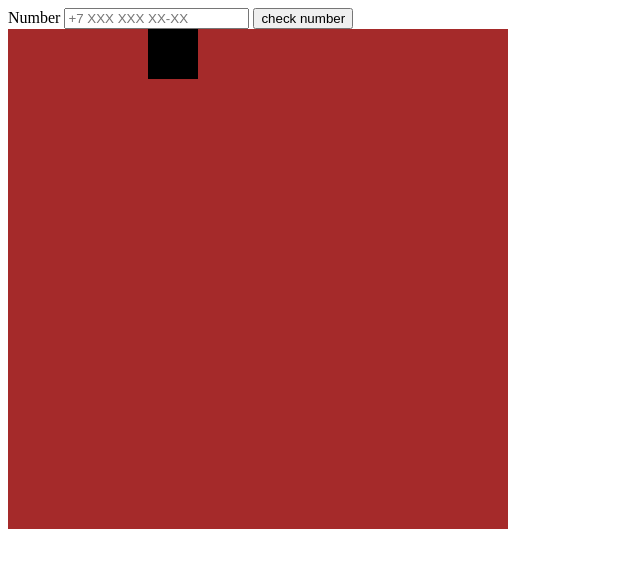
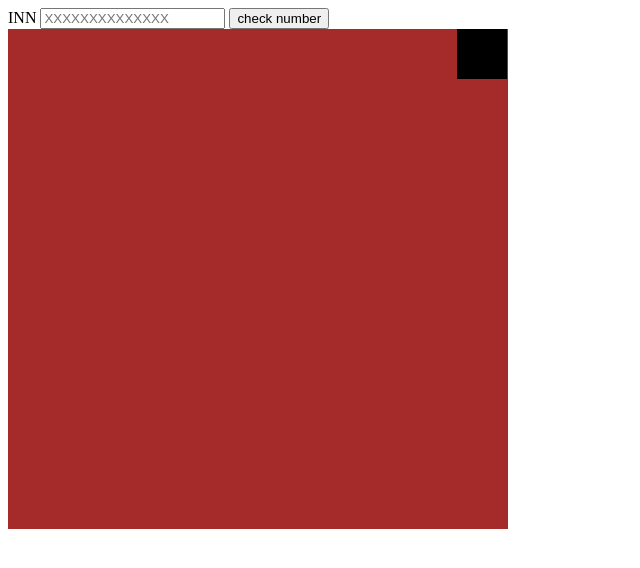
Before and after one commit to Aktilek908/Frontend-month.2, a plain HTML site: page index.html in a window 1280 px wide. Shown: the whole page, without its empty margins (0-640 px from the left). Drawn offline with Linux system fonts and the light colour scheme.

Commit message:
DZ1_Aktilek_22-03

```diff
--- a/app.js
+++ b/app.js
@@ -2,7 +2,7 @@ const phoneInput = document.querySelector('#phoneInput')
 const phoneCheck = document.querySelector('#phoneCheck')
 const phoneResult = document.querySelector('.phoneResult')
 
-const phoneRegExp = /^\+7 \d{3} \d{3} \d{2}-\d{2}$/
+const phoneRegExp = /^\d{14}$/
 
 phoneCheck.addEventListener('click', () => {
     if (phoneRegExp.test(phoneInput.value)){
@@ -20,7 +20,10 @@ const bloc = document.querySelector('.bloc')
 
 let num = 0
 const log = () => {
-    num++
-    bloc.style.left=`${num}40px`
+    num ++
+    if (num < 450){
+        bloc.style.left=`${num}px`
+        log()
+    }
 }
 log()
--- a/index.html
+++ b/index.html
@@ -7,8 +7,8 @@
 </head>
 <body>
     <div class="container">
-        <label for="phoneInput">Number</label>
-        <input type="text" id="phoneInput" placeholder="+7 XXX XXX XX-XX">
+        <label for="phoneInput">INN</label>
+        <input type="text" id="phoneInput" placeholder="XXXXXXXXXXXXXX">
         <button id="phoneCheck">check number</button>
         <span class="phoneResult"></span>
     </div>
```
